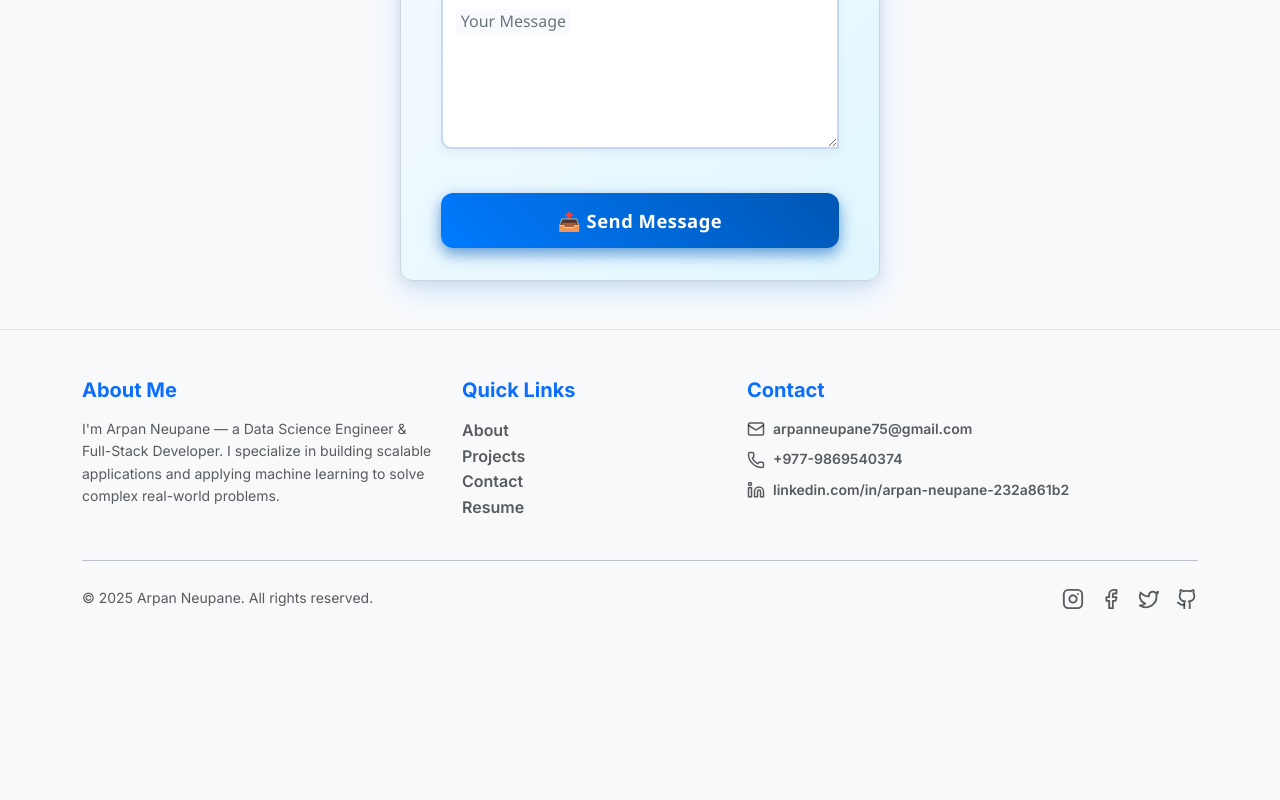
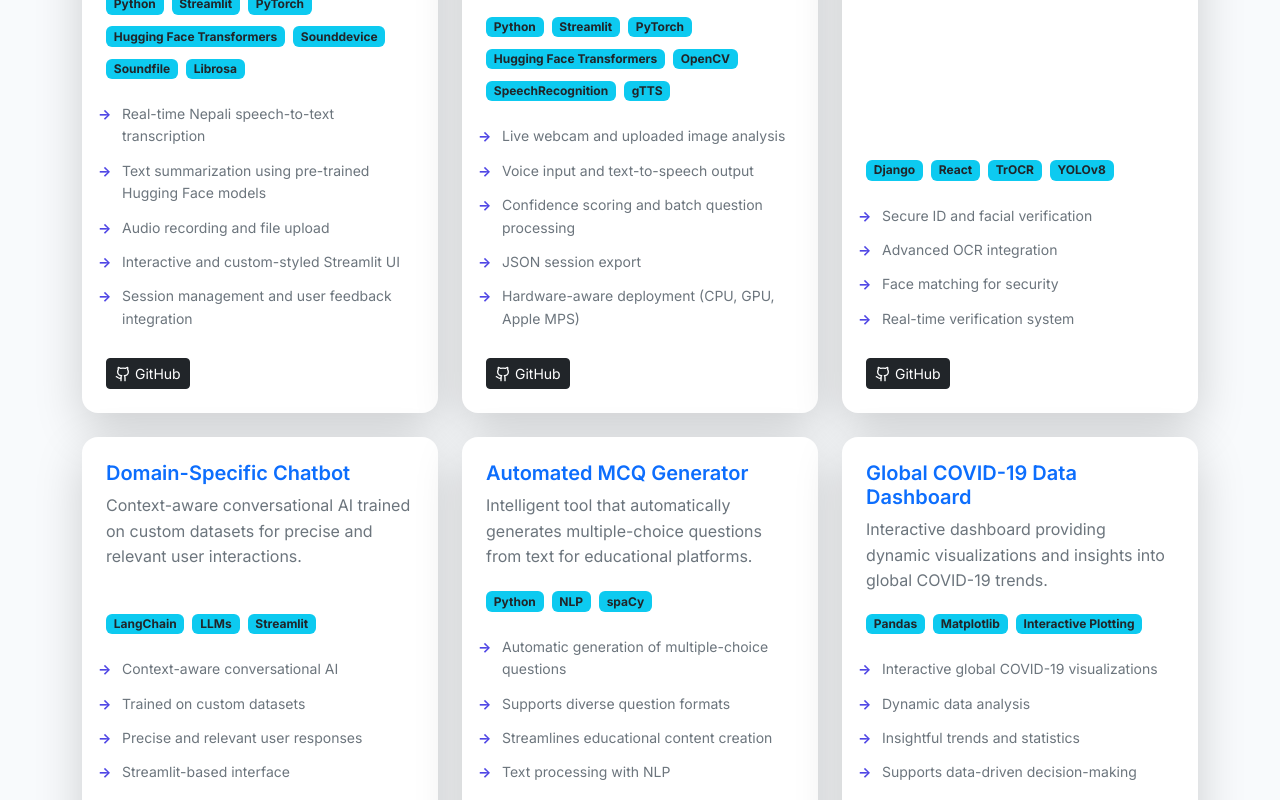
Before and after one commit to arpanneupane75/Portfolio, a React (Vite) app in the folder client/: page / in a window 1280 px wide. Shown: the part 1760-2560 px from the top of the page. Before the commit the page ends 2395 px from the top, so only its background shows below. Built offline with nearby package versions, Linux system fonts and the light colour scheme.

Commit message:
Update Projects.jsx

```diff
--- a/client/src/components/Projects.jsx
+++ b/client/src/components/Projects.jsx
@@ -542,8 +542,137 @@
 import "../App.css";
 
 const dummyProjects = [
-  // your 9 projects here as before...
+  {
+    _id: "1",
+    title: "Nepali AI Studio: Speech to Text + Summarization",
+    description:
+      "Full-stack web app for real-time Nepali speech-to-text transcription and summarization with an interactive Streamlit UI.",
+    githubUrl: "https://github.com/arpanneupane75/Nepali-Speech-Recognition-Summarizer",
+    technologies: ["Python", "Streamlit", "PyTorch", "Hugging Face Transformers", "Sounddevice", "Soundfile", "Librosa"],
+    features: [
+      "Real-time Nepali speech-to-text transcription",
+      "Text summarization using pre-trained Hugging Face models",
+      "Audio recording and file upload",
+      "Interactive and custom-styled Streamlit UI",
+      "Session management and user feedback integration",
+    ],
+  },
+  {
+    _id: "2",
+    title: "VisionQAI – Advanced Continuous Live VQA System",
+    description:
+      "Real-time Visual Question Answering platform supporting webcam, uploaded images, voice input, and text-to-speech output.",
+    githubUrl: "https://github.com/arpanneupane75/VisionQAI",
+    technologies: ["Python", "Streamlit", "PyTorch", "Hugging Face Transformers", "OpenCV", "SpeechRecognition", "gTTS"],
+    features: [
+      "Live webcam and uploaded image analysis",
+      "Voice input and text-to-speech output",
+      "Confidence scoring and batch question processing",
+      "JSON session export",
+      "Hardware-aware deployment (CPU, GPU, Apple MPS)",
+    ],
+  },
+  {
+    _id: "3",
+    title: "AI Document Verification System",
+    description:
+      "Real-time system for secure ID and facial verification using OCR and face matching.",
+    githubUrl: "https://github.com/arpanneupane75/AI-Document-Verification",
+    technologies: ["Django", "React", "TrOCR", "YOLOv8"],
+    features: [
+      "Secure ID and facial verification",
+      "Advanced OCR integration",
+      "Face matching for security",
+      "Real-time verification system",
+    ],
+  },
+  {
+    _id: "4",
+    title: "Domain-Specific Chatbot",
+    description:
+      "Context-aware conversational AI trained on custom datasets for precise and relevant user interactions.",
+    githubUrl: "https://github.com/arpanneupane75/Domain-Chatbot",
+    technologies: ["LangChain", "LLMs", "Streamlit"],
+    features: [
+      "Context-aware conversational AI",
+      "Trained on custom datasets",
+      "Precise and relevant user responses",
+      "Streamlit-based interface",
+    ],
+  },
+  {
+    _id: "5",
+    title: "Automated MCQ Generator",
+    description:
+      "Intelligent tool that automatically generates multiple-choice questions from text for educational platforms.",
+    githubUrl: "https://github.com/arpanneupane75/MCQ-Generator",
+    technologies: ["Python", "NLP", "spaCy"],
+    features: [
+      "Automatic generation of multiple-choice questions",
+      "Supports diverse question formats",
+      "Streamlines educational content creation",
+      "Text processing with NLP",
+    ],
+  },
+  {
+    _id: "6",
+    title: "Global COVID-19 Data Dashboard",
+    description:
+      "Interactive dashboard providing dynamic visualizations and insights into global COVID-19 trends.",
+    githubUrl: "https://github.com/arpanneupane75/COVID-Dashboard",
+    technologies: ["Pandas", "Matplotlib", "Interactive Plotting"],
+    features: [
+      "Interactive global COVID-19 visualizations",
+      "Dynamic data analysis",
+      "Insightful trends and statistics",
+      "Supports data-driven decision-making",
+    ],
+  },
+  {
+    _id: "7",
+    title: "AI Resume Screening & Ranking System",
+    description:
+      "AI-powered resume ranking system that matches resumes with job descriptions using TF-IDF and BERT similarity.",
+    githubUrl: "https://github.com/arpanneupane75/AI-Resume-Screener",
+    technologies: ["Python", "Streamlit", "spaCy", "BERT", "TF-IDF"],
+    features: [
+      "Extracts text from resumes (PDF/DOCX)",
+      "Computes TF-IDF and BERT similarity with job descriptions",
+      "Calculates skill match scores",
+      "Visualizes top resumes",
+      "Download and search functionality",
+    ],
+  },
+  {
+    _id: "8",
+    title: "Car Price Prediction Application",
+    description:
+      "ML application predicting car prices using multiple regression models with a real-time Streamlit interface.",
+    githubUrl: "https://github.com/arpanneupane75/Car-Price-Predictor",
+    technologies: ["Python", "Scikit-learn", "Streamlit"],
+    features: [
+      "Predicts car prices using multiple regression models",
+      "Real-time predictions with Streamlit UI",
+      "Supports SVR, KNN, Polynomial, Lasso, Ridge, ElasticNet models",
+      "Interactive and user-friendly interface",
+    ],
+  },
+  {
+    _id: "9",
+    title: "Cardiovascular Disease Prediction System",
+    description:
+      "End-to-end ML workflow for early detection of CVD with real-time predictions and interactive interface.",
+    githubUrl: "https://github.com/arpanneupane75/CVD-Predictor",
+    technologies: ["Python", "Scikit-learn", "Pandas", "Streamlit"],
+    features: [
+      "Early detection of cardiovascular disease",
+      "Analyzes patient data",
+      "Trains multiple ML models",
+      "Real-time predictions through interactive interface",
+    ],
+  },
 ];
+
 
 const Projects = () => {
   const [projects, setProjects] = useState([]);
```
